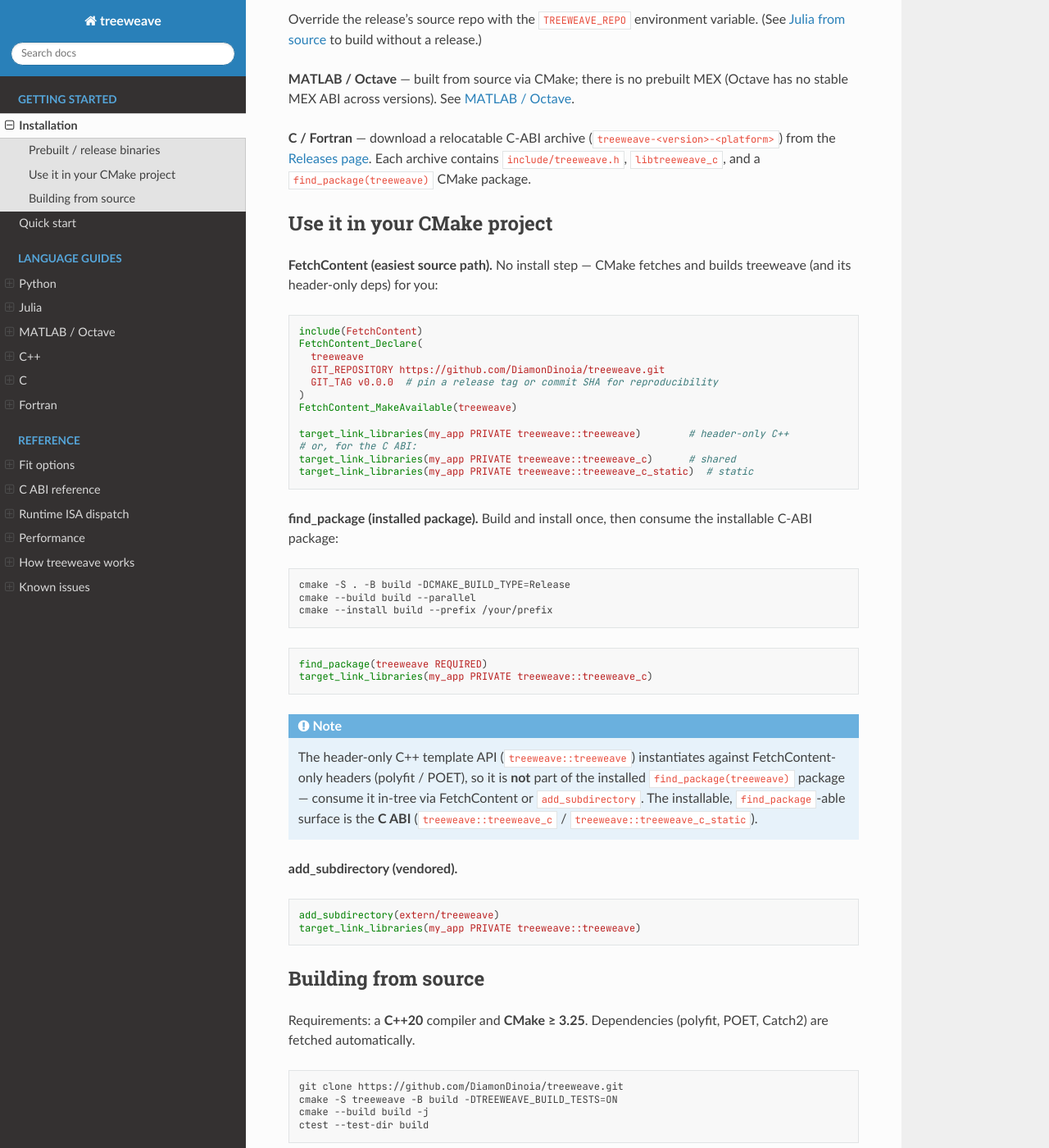
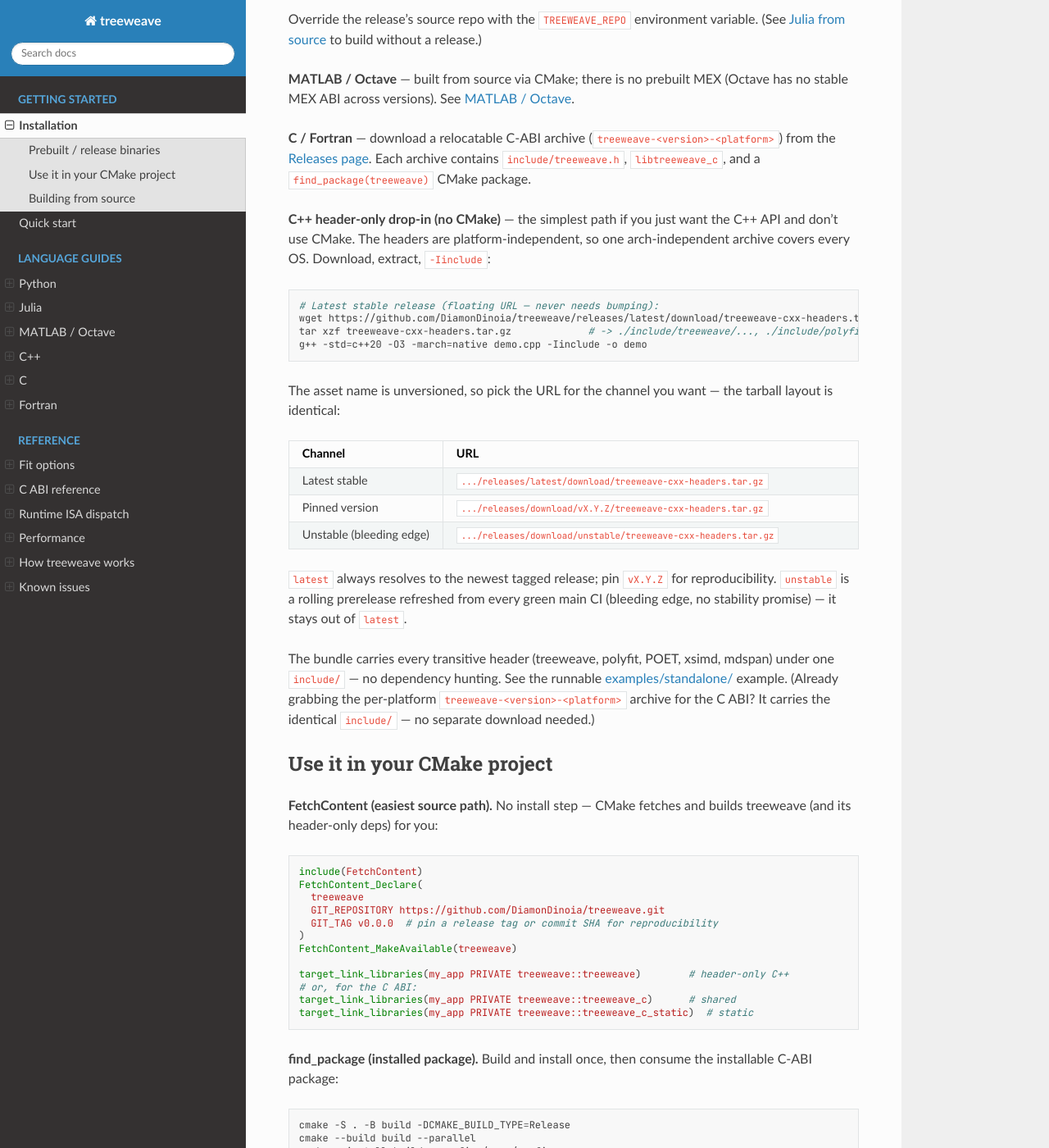
Before and after one commit to DiamonDinoia/treeweave, a Sphinx documentation site: the page built from docs/install.rst, in a window 1280 px wide and 1400 px high, scrolled down 794 px. Shown: the whole window at 82% size. Built offline with Sphinx 7.4.7 and the Read the Docs theme 3.1.0, drawn with Linux system fonts in a browser that asks for light colours; pages that are not in the unit, such as notebooks, are missing from menus.

Commit message:
feat(release): header-only "download & -Iinclude" path (#20)
Make no-CMake C++ usage one-command simple: download a headers bundle,
extract, -Iinclude, done.

- _build-c-abi.yml: pack dist/include into an arch-independent, unversioned
  treeweave-cxx-headers.tar.gz on the linux-x86_64 leg (stable release URL).
- unstable-headers.yml: rolling `unstable` prerelease refreshed on every green
  main CI, edit-in-place (create once, clobber asset) so it never spams.
- examples/standalone/: runnable extract-and-compile demo (simple1d body);
  Makefile keeps -std=c++20 out of overridable CXXFLAGS to survive an
  inherited env CXXFLAGS.
- docs/README: three channels — latest stable, pinned vX.Y.Z, unstable.
- install-smoke + release-install: PR-time and post-publish smoke jobs proving
  the extract-and--Iinclude flow with no CMake link.

```diff
--- a/docs/guides/cpp.rst
+++ b/docs/guides/cpp.rst
@@ -111,3 +111,9 @@ After ``cmake --install build --prefix P`` the same headers land in
 ``P/include``, so a build against the install prefix is ``-IP/include`` (or
 nothing, for a standard prefix). ``cd examples/c++ && make`` does the same via
 the generated ``build/make.inc`` — see :doc:`../install` for the full recipe.
+
+No checkout at all? The release ships the identical bundle as an
+arch-independent ``treeweave-cxx-headers.tar.gz`` at a floating
+``releases/latest/download`` URL — download, extract, ``-Iinclude``. The runnable
+`examples/standalone/ <https://github.com/DiamonDinoia/treeweave/tree/main/examples/standalone>`_
+example (and :doc:`../install`) shows the three-command flow.
--- a/docs/install.rst
+++ b/docs/install.rst
@@ -46,6 +46,44 @@ release.)
 `Releases page <https://github.com/DiamonDinoia/treeweave/releases>`_. Each
 archive contains ``include/treeweave.h``, ``libtreeweave_c``, and a
 ``find_package(treeweave)`` CMake package.
+
+**C++ header-only drop-in (no CMake)** — the simplest path if you just want the
+C++ API and don't use CMake. The headers are platform-independent, so one
+arch-independent archive covers every OS. Download, extract, ``-Iinclude``:
+
+.. code-block:: bash
+
+   # Latest stable release (floating URL — never needs bumping):
+   wget https://github.com/DiamonDinoia/treeweave/releases/latest/download/treeweave-cxx-headers.tar.gz
+   tar xzf treeweave-cxx-headers.tar.gz             # -> ./include/treeweave/..., ./include/polyfit/..., ...
+   g++ -std=c++20 -O3 -march=native demo.cpp -Iinclude -o demo
+
+The asset name is unversioned, so pick the URL for the channel you want — the
+tarball layout is identical:
+
+.. list-table::
+   :header-rows: 1
+   :widths: 20 80
+
+   * - Channel
+     - URL
+   * - Latest stable
+     - ``.../releases/latest/download/treeweave-cxx-headers.tar.gz``
+   * - Pinned version
+     - ``.../releases/download/vX.Y.Z/treeweave-cxx-headers.tar.gz``
+   * - Unstable (bleeding edge)
+     - ``.../releases/download/unstable/treeweave-cxx-headers.tar.gz``
+
+``latest`` always resolves to the newest tagged release; pin ``vX.Y.Z`` for
+reproducibility. ``unstable`` is a rolling prerelease refreshed from every green
+main CI (bleeding edge, no stability promise) — it stays out of ``latest``.
+
+The bundle carries every transitive header (treeweave, polyfit, POET, xsimd,
+mdspan) under one ``include/`` — no dependency hunting. See the runnable
+`examples/standalone/ <https://github.com/DiamonDinoia/treeweave/tree/main/examples/standalone>`_
+example. (Already grabbing the per-platform ``treeweave-<version>-<platform>``
+archive for the C ABI? It carries the identical ``include/`` — no separate
+download needed.)
 
 Use it in your CMake project
 ----------------------------
```
Also changed, not shown: README.md (+19 -3 lines), examples/standalone/README.md (added), 6 other files.
